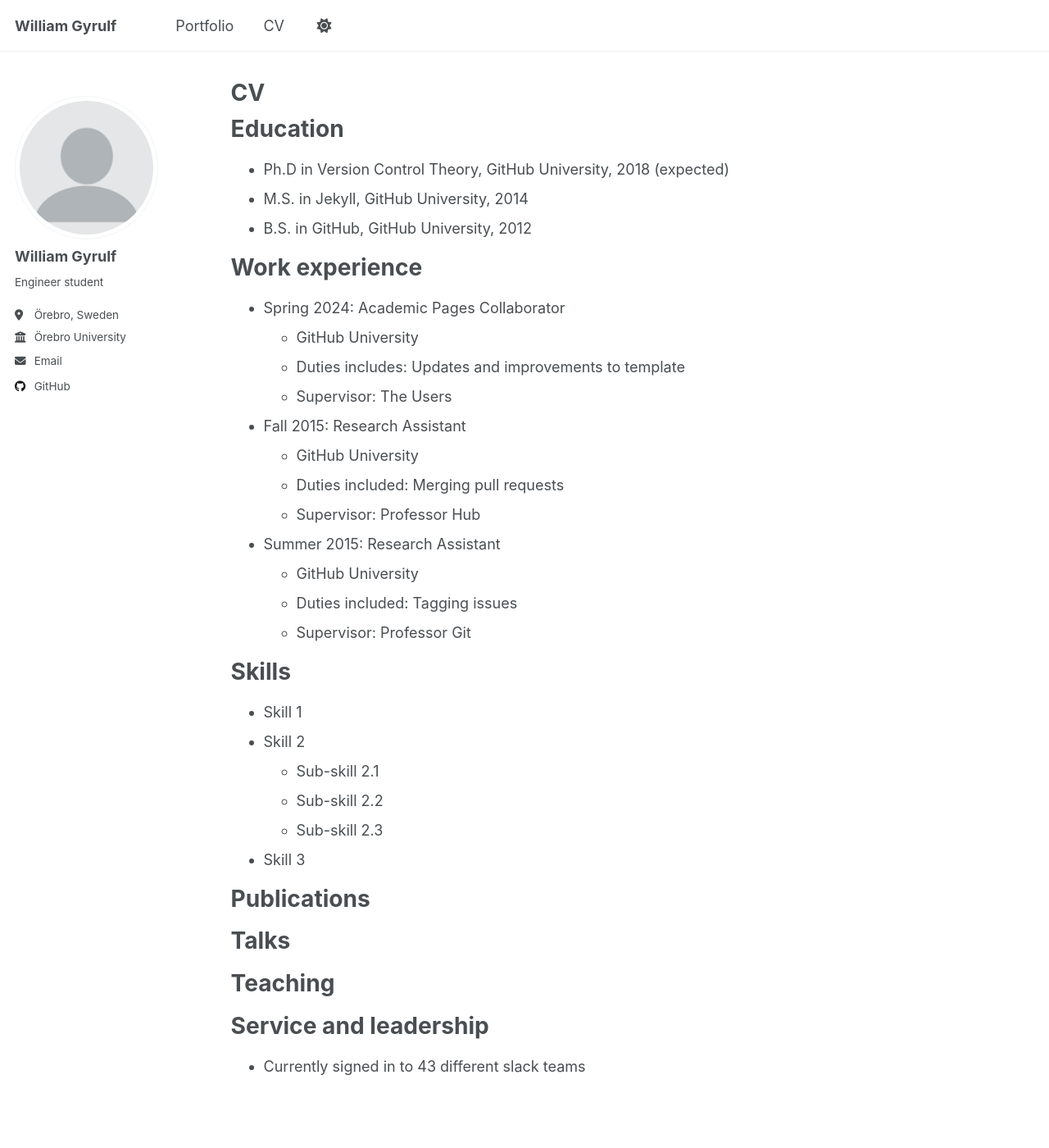
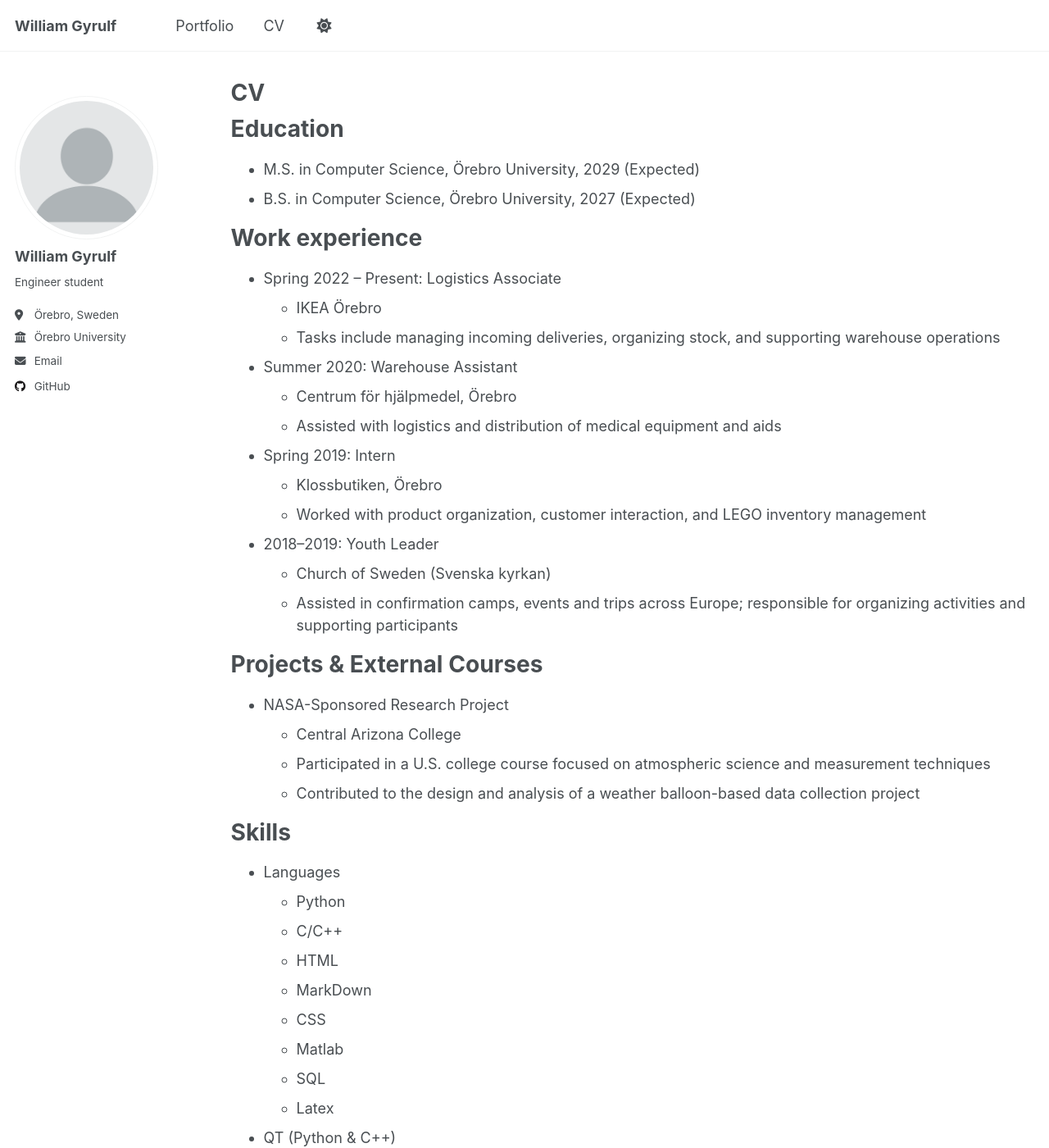
Before and after one commit to WilleGyr/willegyr.github.io, a Jekyll site: the page built from _pages/cv.md, in a window 1280 px wide and 1400 px high. Shown: the whole window at 82% size. Built offline with Jekyll 4.4.1, drawn with Linux system fonts in a browser that asks for light colours.

Commit message:
Update cv.md

```diff
--- a/_pages/cv.md
+++ b/_pages/cv.md
@@ -11,54 +11,45 @@ redirect_from:
 
 Education
 ======
-* Ph.D in Version Control Theory, GitHub University, 2018 (expected)
-* M.S. in Jekyll, GitHub University, 2014
-* B.S. in GitHub, GitHub University, 2012
+* M.S. in Computer Science, Örebro University, 2029 (Expected)
+* B.S. in Computer Science, Örebro University, 2027 (Expected)
 
 Work experience
 ======
-* Spring 2024: Academic Pages Collaborator
-  * GitHub University
-  * Duties includes: Updates and improvements to template
-  * Supervisor: The Users
+* Spring 2022 – Present: Logistics Associate
+  * IKEA Örebro
+  * Tasks include managing incoming deliveries, organizing stock, and supporting warehouse operations
 
-* Fall 2015: Research Assistant
-  * GitHub University
-  * Duties included: Merging pull requests
-  * Supervisor: Professor Hub
+* Summer 2020: Warehouse Assistant
+  * Centrum för hjälpmedel, Örebro
+  * Assisted with logistics and distribution of medical equipment and aids
 
-* Summer 2015: Research Assistant
-  * GitHub University
-  * Duties included: Tagging issues
-  * Supervisor: Professor Git
+* Spring 2019: Intern
+  * Klossbutiken, Örebro
+  * Worked with product organization, customer interaction, and LEGO inventory management
+
+* 2018–2019: Youth Leader
+  * Church of Sweden (Svenska kyrkan)
+  * Assisted in confirmation camps, events and trips across Europe; responsible for organizing activities and supporting participants
+
+ Projects & External Courses
+======
+* NASA-Sponsored Research Project
+  * Central Arizona College
+  * Participated in a U.S. college course focused on atmospheric science and measurement techniques
+  * Contributed to the design and analysis of a weather balloon-based data collection project
 
 Skills
 ======
-* Skill 1
-* Skill 2
-  * Sub-skill 2.1
-  * Sub-skill 2.2
-  * Sub-skill 2.3
-* Skill 3
-
-Publications
-======
-  <ul>{% for post in site.publications reversed %}
-    {% include archive-single-cv.html %}
-  {% endfor %}</ul>
-
-Talks
-======
-  <ul>{% for post in site.talks reversed %}
-    {% include archive-single-talk-cv.html  %}
-  {% endfor %}</ul>
-
-Teaching
-======
-  <ul>{% for post in site.teaching reversed %}
-    {% include archive-single-cv.html %}
-  {% endfor %}</ul>
-
-Service and leadership
-======
-* Currently signed in to 43 different slack teams
+* Languages
+  * Python
+  * C/C++
+  * HTML
+  * MarkDown
+  * CSS
+  * Matlab
+  * SQL
+  * Latex
+* QT (Python & C++)
+* CMake
+* Git
```
